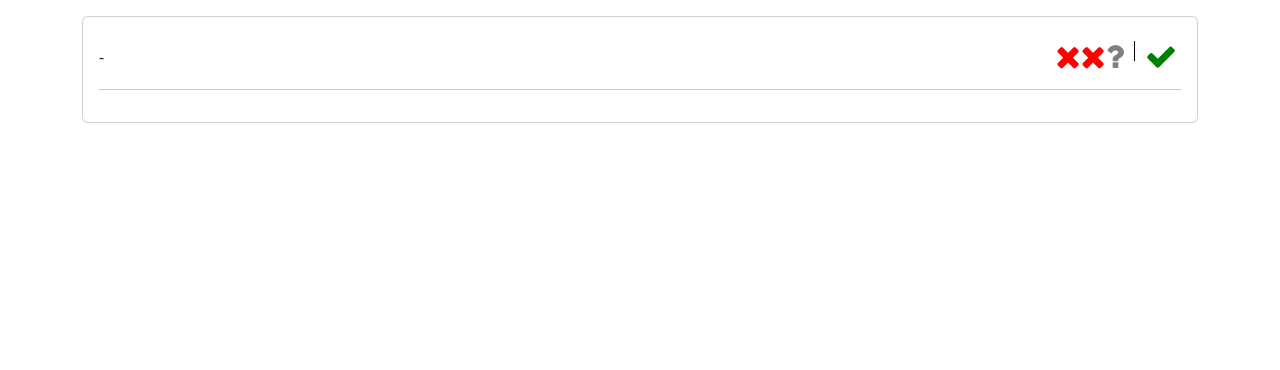
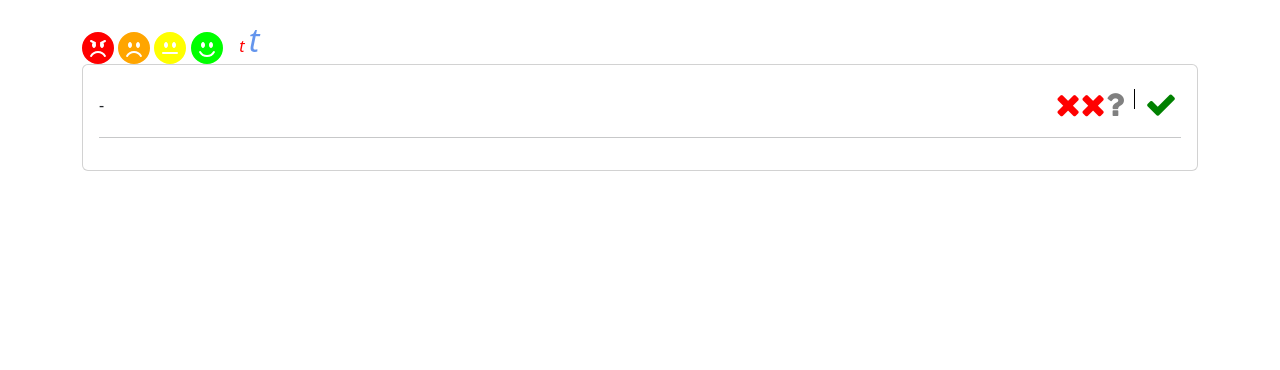
Before and after one commit to amajczyk/ClickbaitDetector, a Django app: template djangoapp/news/templates/news/detail.html in a window 1280 px wide. Shown: the part 56-426 px from the top of the page. Run offline with Django 4.2, Linux system fonts and the light colour scheme; the template is opened without the code that fills it, so the values that code supplies are empty.

Commit message:
testing out some emojis

```diff
--- a/djangoapp/news/templates/news/base.html
+++ b/djangoapp/news/templates/news/base.html
@@ -25,6 +25,38 @@
 
 
     <main role="main" class="container pt-3 pb-3">
+
+        <svg xmlns="http://www.w3.org/2000/svg" width="32" height="32" fill="red" class="bi bi-emoji-angry-fill" viewBox="0 0 16 16">
+            <path d="M8 16A8 8 0 1 0 8 0a8 8 0 0 0 0 16M4.053 4.276a.5.5 0 0 1 .67-.223l2 1a.5.5 0 0 1 .166.76c.071.206.111.44.111.687C7 7.328 6.552 8 6 8s-1-.672-1-1.5c0-.408.109-.778.285-1.049l-1.009-.504a.5.5 0 0 1-.223-.67zm.232 8.157a.5.5 0 0 1-.183-.683A4.5 4.5 0 0 1 8 9.5a4.5 4.5 0 0 1 3.898 2.25.5.5 0 1 1-.866.5A3.5 3.5 0 0 0 8 10.5a3.5 3.5 0 0 0-3.032 1.75.5.5 0 0 1-.683.183M10 8c-.552 0-1-.672-1-1.5 0-.247.04-.48.11-.686a.502.502 0 0 1 .166-.761l2-1a.5.5 0 1 1 .448.894l-1.009.504c.176.27.285.64.285 1.049 0 .828-.448 1.5-1 1.5"/>
+        </svg>
+
+        <svg xmlns="http://www.w3.org/2000/svg" width="32" height="32" fill="orange" class="bi bi-emoji-frown-fill" viewBox="0 0 16 16">
+            <path d="M8 16A8 8 0 1 0 8 0a8 8 0 0 0 0 16M7 6.5C7 7.328 6.552 8 6 8s-1-.672-1-1.5S5.448 5 6 5s1 .672 1 1.5m-2.715 5.933a.5.5 0 0 1-.183-.683A4.5 4.5 0 0 1 8 9.5a4.5 4.5 0 0 1 3.898 2.25.5.5 0 0 1-.866.5A3.5 3.5 0 0 0 8 10.5a3.5 3.5 0 0 0-3.032 1.75.5.5 0 0 1-.683.183M10 8c-.552 0-1-.672-1-1.5S9.448 5 10 5s1 .672 1 1.5S10.552 8 10 8"/>
+        </svg>
+
+        <svg xmlns="http://www.w3.org/2000/svg" width="32" height="32" fill="yellow" class="bi bi-emoji-neutral-fill" viewBox="0 0 16 16">
+            <path d="M8 16A8 8 0 1 0 8 0a8 8 0 0 0 0 16M7 6.5C7 7.328 6.552 8 6 8s-1-.672-1-1.5S5.448 5 6 5s1 .672 1 1.5m-3 4a.5.5 0 0 1 .5-.5h7a.5.5 0 0 1 0 1h-7a.5.5 0 0 1-.5-.5M10 8c-.552 0-1-.672-1-1.5S9.448 5 10 5s1 .672 1 1.5S10.552 8 10 8"/>
+        </svg>
+
+        <svg xmlns="http://www.w3.org/2000/svg" width="32" height="32" fill="#00ff00" class="bi bi-emoji-smile-fill" viewBox="0 0 16 16">
+            <path d="M8 16A8 8 0 1 0 8 0a8 8 0 0 0 0 16M7 6.5C7 7.328 6.552 8 6 8s-1-.672-1-1.5S5.448 5 6 5s1 .672 1 1.5M4.285 9.567a.5.5 0 0 1 .683.183A3.5 3.5 0 0 0 8 11.5a3.5 3.5 0 0 0 3.032-1.75.5.5 0 1 1 .866.5A4.5 4.5 0 0 1 8 12.5a4.5 4.5 0 0 1-3.898-2.25.5.5 0 0 1 .183-.683M10 8c-.552 0-1-.672-1-1.5S9.448 5 10 5s1 .672 1 1.5S10.552 8 10 8"/>
+        </svg>
+
+        <i class="fa-solid fa-face-smile-beam"></i>
+        <i class="fa-regular fa-face-smile-beam"></i>
+        <i class="fa-light fa-face-smile-beam"></i>
+
+        <i class="fa fa-solid fa-face-smile"></i>
+        <i class="fa fa-regular fa-face-smile-beam"></i>
+        <i class="fa fa-light fa-face-smile-beam"></i>
+
+
+        <i class="bi bi-emoji-angry-fill" style="color: red;" title="Final Decision: Clickbait">t</i>
+        <i class="bi-alarm" style="font-size: 2rem; color: cornflowerblue;">t</i>
+        <i class="fa fa-solid fa-alarm"></i> <!-- uses solid style -->
+        <i class="bi-alarm"></i>
+
+
         {% block content %}
         {% endblock %}
     </main>
```
